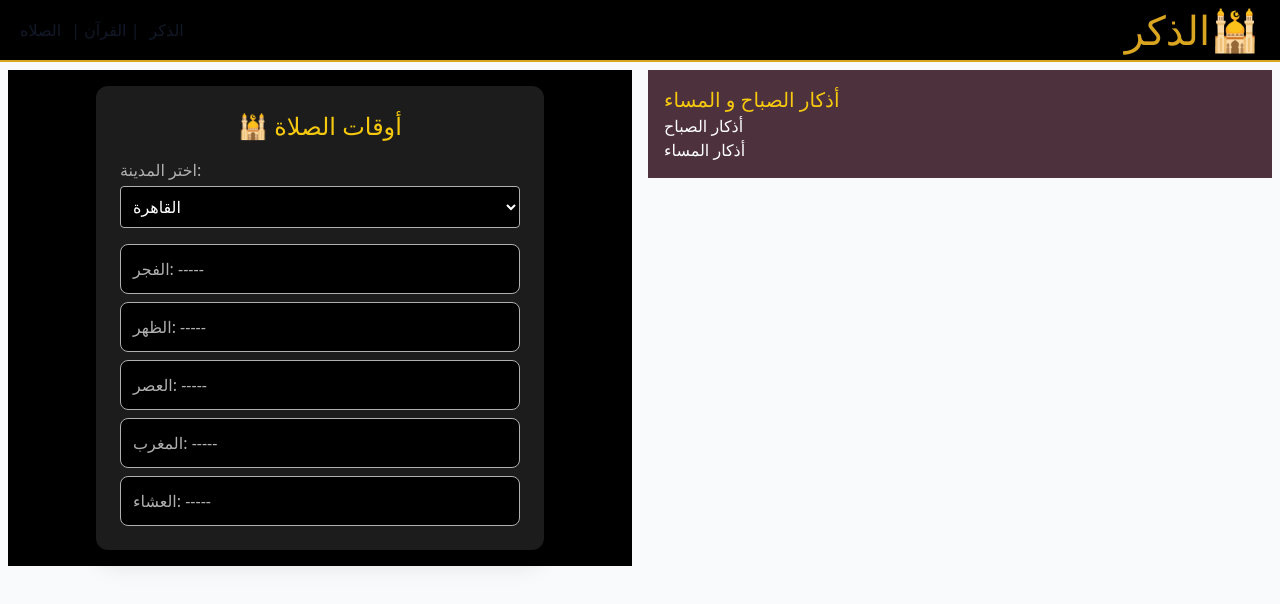
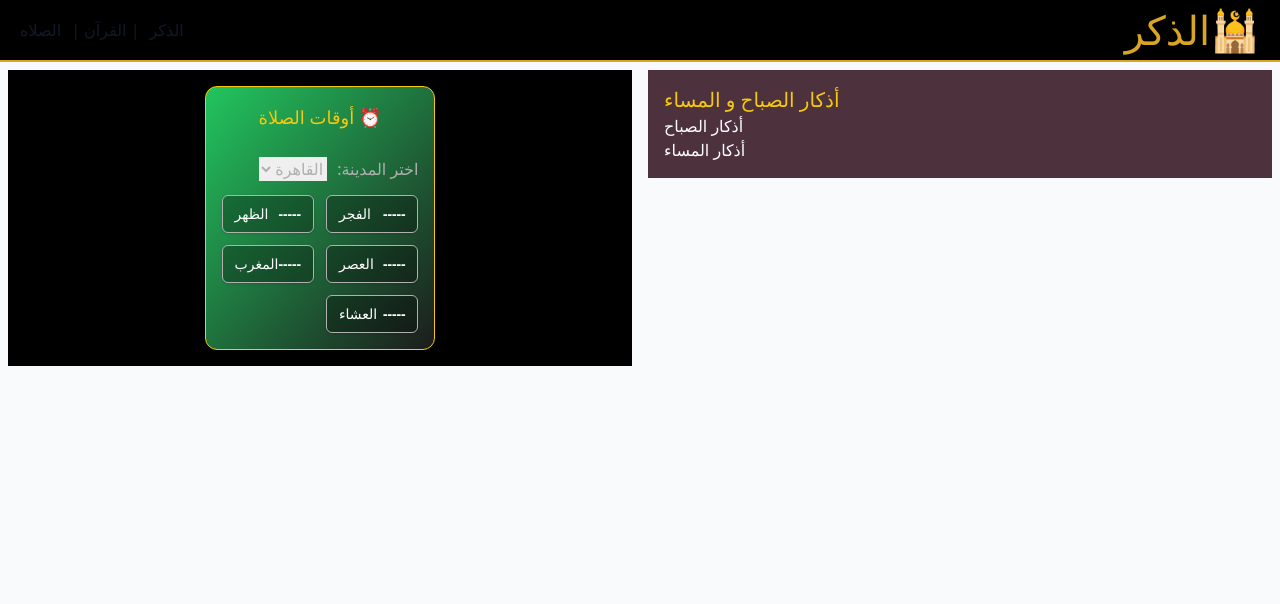
Before and after one commit to IslamicWays/Zikrify, a React (Vite) app: page / in a window 1280 px wide. Shown: the top 604 px of the page. Built offline with nearby package versions, Linux system fonts and the light colour scheme.

Commit message:
updated prayer times

```diff
--- a/src/components/PrayerTimes/PrayerTimes.tsx
+++ b/src/components/PrayerTimes/PrayerTimes.tsx
@@ -98,19 +98,25 @@ const PrayerTimes: React.FC = () => {
 
   return (
     <div className="bg-black text-white flex items-center justify-center p-4">
-      <div className="w-full max-w-md bg-darkGray rounded-xl shadow-xl p-6">
-        <h2 className="text-2xl text-gold font-bold text-center mb-4">🕌 أوقات الصلاة</h2>
-
-        <div className="mb-4">
-          <label htmlFor="city" className="block mb-1 text-lightGray">اختر المدينة:</label>
+      <div
+  className="bg-gradient-to-br from-green to-darkGray border border-gold rounded-xl p-4"
+  dir="rtl"
+>
+        <h2 className="text-gold text-lg font-bold text-center mb-4">⏰ أوقات الصلاة</h2>
+        <div>
+            <label
+  htmlFor="city"
+  className="block mb-1 text-lightGray text-right w-full"
+  dir="rtl"
+>
+        اختر المدينة:
         <select
-            id="city"
-            className="w-full p-2 rounded bg-black text-white border border-lightGray"
           value={selectedCity.name}
           onChange={(e) => {
             const city = cities.find((c) => c.name === e.target.value);
             if (city) setSelectedCity(city);
           }}
+          style={{ margin: '10px' }}
         >
           {cities.map((city) => (
             <option key={city.name} value={city.name}>
@@ -118,26 +124,29 @@ const PrayerTimes: React.FC = () => {
             </option>
           ))}
         </select>
+      </label>
         </div>
 
-        <ul className="space-y-2">
+  <ul className="grid grid-cols-2 gap-3 text-center">
     {prayerTimes.map((prayer) => (
       <li
         key={prayer.name}
-              className={`p-3 rounded-lg transition-all duration-300
+        className={`rounded-md px-3 py-2 text-sm font-semibold shadow
+          flex justify-between items-center
           ${
             nextPrayer?.name === prayer.name
-                    ? 'bg-gold text-black font-bold border-r-4 border-green'
-                    : 'bg-black border border-lightGray text-lightGray'
+              ? 'bg-gold text-black'
+              : 'bg-black/30 text-white border border-lightGray'
           }`}
       >
-              {prayer.name}: {prayer.time}
+        <span>{prayer.time}</span>
+        <span>{prayer.name}</span>
       </li>
     ))}
   </ul>
 
   {nextPrayer && (
-          <div className="mt-6 text-center text-green text-lg font-semibold">
+    <div className="mt-4 text-center text-green font-bold text-sm">
       ⏳ الوقت المتبقي لصلاة {nextPrayer.name}: {countdown}
     </div>
   )}
```
Lines whose indentation alone changed are shown as unchanged.
